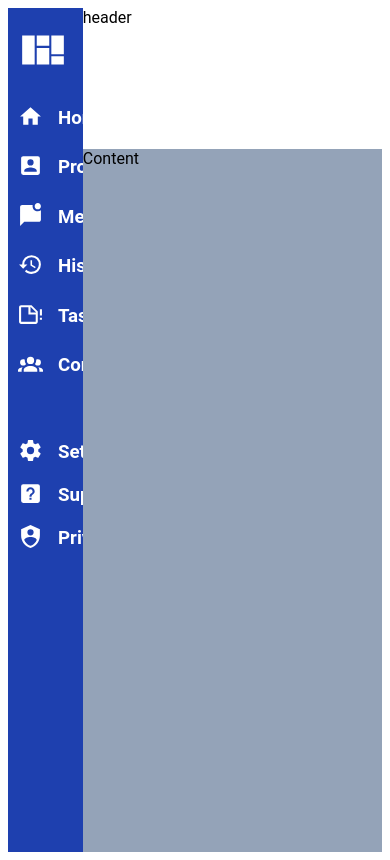
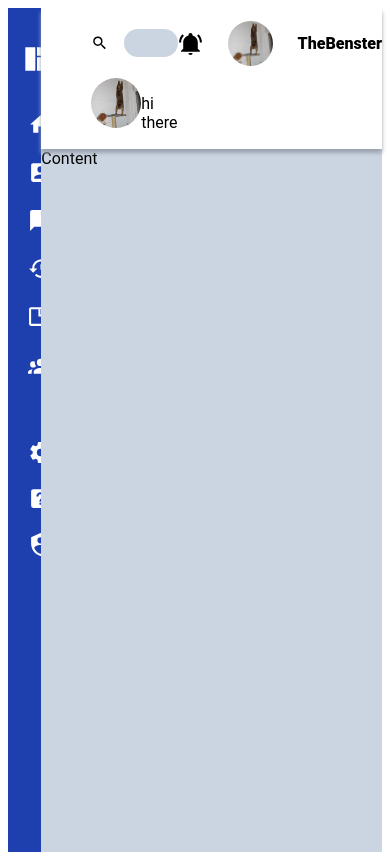
Before and after one commit to TheBenster/TOP-admin-dashboard, a plain HTML site: page index.html in a window 390 px wide. Drawn offline with Linux system fonts and the light colour scheme.

Commit message:
make sidebar responsive, add profile icon and image, start on welcome div actual file

```diff
--- a/index.html
+++ b/index.html
@@ -11,7 +11,7 @@
     <div class="display-container">
         <div class="sidebar">
             <div class="sidebar-item" id="head">
-                <svg width='50px' height='50px' fill='#fff'xmlns="http://www.w3.org/2000/svg" viewBox="0 0 24 24"><title>view-dashboard-variant</title><path d="M2,5V19H8V5H2M9,5V10H15V5H9M16,5V14H22V5H16M9,11V19H15V11H9M16,15V19H22V15H16Z" /></svg>
+                <svg  id='head' width='50px' height='50px' fill='#fff'xmlns="http://www.w3.org/2000/svg" viewBox="0 0 24 24"><title>view-dashboard-variant</title><path d="M2,5V19H8V5H2M9,5V10H15V5H9M16,5V14H22V5H16M9,11V19H15V11H9M16,15V19H22V15H16Z" /></svg>
                 <h1>Dashboard</h1>
             </div>
 
@@ -63,7 +63,19 @@
             </div>
         </div>
         <div class="main-header">
-            header
+            <div class="search">
+                <svg width='20px' height='20px'xmlns="http://www.w3.org/2000/svg" viewBox="0 0 24 24"><title>magnify</title><path d="M9.5,3A6.5,6.5 0 0,1 16,9.5C16,11.11 15.41,12.59 14.44,13.73L14.71,14H15.5L20.5,19L19,20.5L14,15.5V14.71L13.73,14.44C12.59,15.41 11.11,16 9.5,16A6.5,6.5 0 0,1 3,9.5A6.5,6.5 0 0,1 9.5,3M9.5,5C7,5 5,7 5,9.5C5,12 7,14 9.5,14C12,14 14,12 14,9.5C14,7 12,5 9.5,5Z" /></svg>
+                <input type="search" name="search" id="search">
+            </div>
+            <div class="profile">
+                <svg width='25px' height='25px'xmlns="http://www.w3.org/2000/svg" viewBox="0 0 24 24"><title>bell-ring</title><path d="M21,19V20H3V19L5,17V11C5,7.9 7.03,5.17 10,4.29C10,4.19 10,4.1 10,4A2,2 0 0,1 12,2A2,2 0 0,1 14,4C14,4.1 14,4.19 14,4.29C16.97,5.17 19,7.9 19,11V17L21,19M14,21A2,2 0 0,1 12,23A2,2 0 0,1 10,21M19.75,3.19L18.33,4.61C20.04,6.3 21,8.6 21,11H23C23,8.07 21.84,5.25 19.75,3.19M1,11H3C3,8.6 3.96,6.3 5.67,4.61L4.25,3.19C2.16,5.25 1,8.07 1,11Z" /></svg>
+                <img src="cat.jpeg" alt="" id="cat">
+                <p>TheBenster</p>
+            </div>
+            <div class="welcome">
+                <img src="cat.jpeg"  style='height: 50px; width: 50px;' alt="cat falling" id="cat">
+                <p>hi there</p>
+            </div>
         </div>
         <div class="main-content">
             Content
--- a/style.css
+++ b/style.css
@@ -1,3 +1,33 @@
+@media screen and (max-width:1240px){
+    .sidebar-item#head{
+        display: flex;
+        flex-direction: column;
+    }
+}
+@media screen and (max-width:1000px){
+    .sidebar-item#head h1{
+        display: none;
+    }
+    .sidebar-item#head{
+        display: flex;
+        justify-content: center;
+        align-items: center;
+        padding-right:50%;
+    }
+    svg#head{
+        width: 40px;
+        height: 40px;
+    }
+}
+@media screen and (max-width:880px) {
+    .sidebar-item h3{
+        display: none;
+
+    }
+    .sidebar{
+        padding: 10px;
+    }
+  }
 
 
 body{
@@ -26,6 +56,7 @@
     display:flex;
     align-items: end;
     padding-left: 10px;
+    padding: 10px;
     gap: 15px;
 }
 .sidebar-item#head{
@@ -53,6 +84,12 @@
     margin: 0;
 }
 
+.sidebar-item:hover{
+    background-color: #142d80;
+    cursor: pointer;
+    transition-duration: 0.5s;
+}
+
 
 .main-header{
     width: 2fr;
@@ -60,10 +97,54 @@
     background-color: white;
     grid-column: 2/3;
     grid-row: 1/2;
+    padding-left: 50px;
+    display: grid;
+    grid-template-columns: 3fr 1fr;
+    grid-template-rows: 1fr 1fr;
+    box-shadow: 0 4px 4px #9ca3af;
+    z-index: 5;
+}
+.search{
+    grid-column: 1/2;
+    display:flex;
+    align-items: center;
+    gap: 15px;
 }
 
+input[type='search']{
+    width: 70%;
+    background-color: #cbd5e1;
+    border-radius: 15px;
+    color: black;
+    padding-left: 10px;
+    border: none;
+    height: 40%;
+
+}
+.profile{
+    display:flex;
+    align-items: center;
+    gap: 25px;
+    font-weight: 900;
+}
+
+img#cat{
+    width: 45px;
+    height: 45px;
+    border:none;
+    border-radius: 50%;
+    grid-row: 1/3;
+}
+.welcome{
+    display: grid;
+    grid-template-columns: .1fr .1fr;
+    justify-items: start;
+}
+.welcome p{
+    padding-left: 0;
+}
 .main-content{
-    background-color: #94a3b8;
+    background-color: #cbd5e1;
     color: black;
     display: grid;
     width: 2fr;
```
